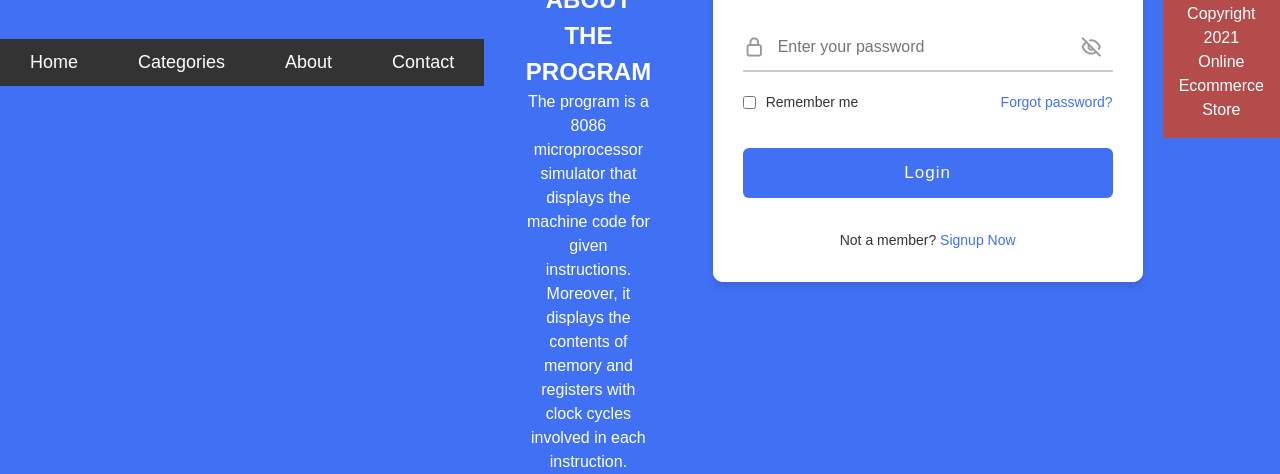
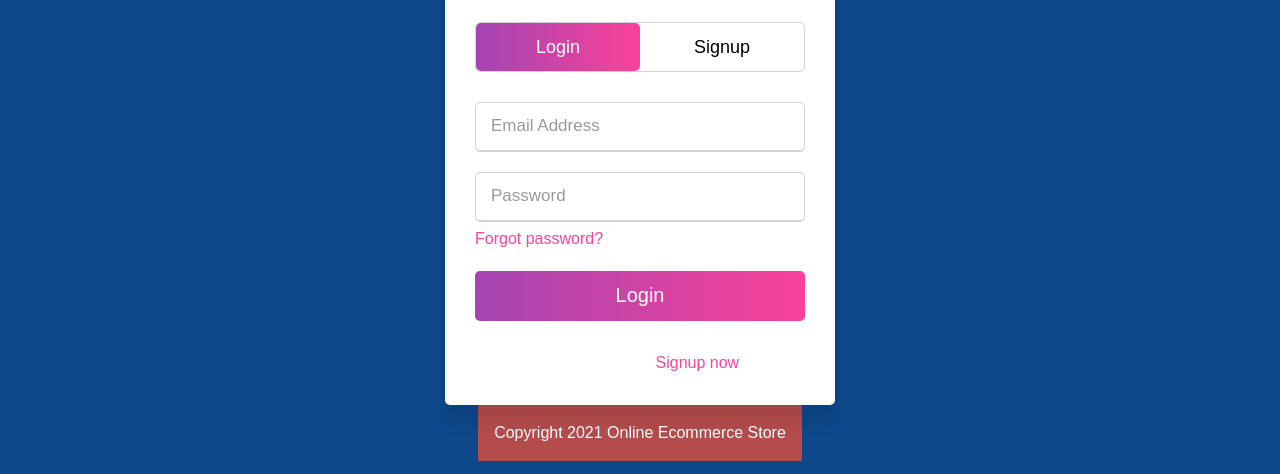
Before and after one commit to mahnoor-zamir/E-CommerceWebsite, a website: page index.html in a window 1280 px wide. Shown: the part 338-812 px from the top of the page. Drawn offline with nearby package versions, Linux system fonts and the light colour scheme.

Commit message:
input section modified

```diff
--- a/index.css
+++ b/index.css
@@ -7,14 +7,18 @@
   /* Set up basic typography */
   body {
     font-family: Arial, sans-serif;
+    place-items: center;
     line-height: 1.5;
+    height: 100vh;
+    align-items: center;
+    justify-content: center;
     position:relative;
-    height: 100vh;
     color: rgb(255, 255, 255);
     background-color: rgb(14, 72, 138);
 
   }
   @import url('https://fonts.googleapis.com/css?family=Encode+Sans+Condensed:400,600');
+
 
   nav {
     display: flex;
@@ -73,195 +77,181 @@
     display: block;
   }
 
+
+  ::selection{
+    background: #fa4299;
+    color: #fff;
+  }
+
   .container-sec{
-    padding-left: 200px;
     display: flex;
     justify-content: center;
+    align-items: center;
+  }
+  .wrapper{
+    overflow: hidden;
+    max-width: 390px;
+    background: #fff;
+    padding: 30px;
+    border-radius: 5px;
+    box-shadow: 0px 15px 20px rgba(0,0,0,0.1);
+  }
+  .wrapper .title-text{
+    display: flex;
+    width: 200%;
+  }
+  .wrapper .title{
+    width: 50%;
+    font-size: 35px;
+    font-weight: 600;
     text-align: center;
-    align-items: center;
-    align-content: center;
+    transition: all 0.6s cubic-bezier(0.68,-0.55,0.265,1.55);
   }
-
-  @import url('https://fonts.googleapis.com/css2?family=Poppins:wght@300;400;500;600;700&display=swap');
-
-  *{
-      margin: 0;
-      padding: 0;
-      box-sizing: border-box;
-      font-family: 'Poppins', sans-serif;
-  }
-
-  body{
-      height: 100vh;
+  .wrapper .slide-controls{
+    position: relative;
     display: flex;
-      align-items: center;
-      justify-content: center;
-      background-color: #4070f4;
-  }
-
-  .container{
-      position: relative;
-      max-width: 430px;
-      width: 100%;
-      background: #fff;
-      border-radius: 10px;
-      box-shadow: 0 5px 10px rgba(0, 0, 0, 0.1);
-      overflow: hidden;
-      margin: 0 20px;
-  }
-
-  .container .forms{
-      display: flex;
-      align-items: center;
-      height: 440px;
-      width: 200%;
-      transition: height 0.2s ease;
-  }
-
-
-  .container .form{
-      width: 50%;
-      padding: 30px;
-      background-color: #fff;
-      transition: margin-left 0.18s ease;
-  }
-
-  .container.active .login{
-      margin-left: -50%;
-      opacity: 0;
-      transition: margin-left 0.18s ease, opacity 0.15s ease;
-  }
-
-  .container .signup{
-      opacity: 0;
-      transition: opacity 0.09s ease;
-  }
-  .container.active .signup{
-      opacity: 1;
-      transition: opacity 0.2s ease;
-  }
-
-  .container.active .forms{
-      height: 600px;
-  }
-  .container .form .title{
-      position: relative;
-      font-size: 27px;
-      font-weight: 600;
-  }
-
-  .form .title::before{
-      content: '';
-      position: absolute;
-      left: 0;
-      bottom: 0;
-      height: 3px;
-      width: 30px;
-      background-color: #4070f4;
-      border-radius: 25px;
-  }
-
-  .form .input-field{
-      position: relative;
     height: 50px;
     width: 100%;
+    overflow: hidden;
+    margin: 30px 0 10px 0;
+    justify-content: space-between;
+    border: 1px solid lightgrey;
+    border-radius: 5px;
+  }
+  .slide-controls .slide{
+    height: 100%;
+    width: 100%;
+    color: #fff;
+    font-size: 18px;
+    font-weight: 500;
+    text-align: center;
+    line-height: 48px;
+    cursor: pointer;
+    z-index: 1;
+    transition: all 0.6s ease;
+  }
+  .slide-controls label.signup{
+    color: #000;
+  }
+  .slide-controls .slider-tab{
+    position: absolute;
+    height: 100%;
+    width: 50%;
+    left: 0;
+    z-index: 0;
+    border-radius: 5px;
+    background: -webkit-linear-gradient(left, #a445b2, #fa4299);
+    transition: all 0.6s cubic-bezier(0.68,-0.55,0.265,1.55);
+  }
+  input[type="radio"]{
+    display: none;
+  }
+  #signup:checked ~ .slider-tab{
+    left: 50%;
+  }
+  #signup:checked ~ label.signup{
+    color: #fff;
+    cursor: default;
+    user-select: none;
+  }
+  #signup:checked ~ label.login{
+    color: #000;
+  }
+  #login:checked ~ label.signup{
+    color: #000;
+  }
+  #login:checked ~ label.login{
+    cursor: default;
+    user-select: none;
+  }
+  .wrapper .form-container{
+    width: 100%;
+    overflow: hidden;
+  }
+  .form-container .form-inner{
+    display: flex;
+    width: 200%;
+  }
+  .form-container .form-inner form{
+    width: 50%;
+    transition: all 0.6s cubic-bezier(0.68,-0.55,0.265,1.55);
+  }
+  .form-inner form .field{
+    height: 50px;
+    width: 100%;
+    margin-top: 20px;
+  }
+  .form-inner form .field input{
+    height: 100%;
+    width: 100%;
+    outline: none;
+    padding-left: 15px;
+    border-radius: 5px;
+    border: 1px solid lightgrey;
+    border-bottom-width: 2px;
+    font-size: 17px;
+    transition: all 0.3s ease;
+  }
+  .form-inner form .field input:focus{
+    border-color: #fc83bb;
+    /* box-shadow: inset 0 0 3px #fb6aae; */
+  }
+  .form-inner form .field input::placeholder{
+    color: #999;
+    transition: all 0.3s ease;
+  }
+  form .field input:focus::placeholder{
+    color: #b3b3b3;
+  }
+  .form-inner form .pass-link{
+    margin-top: 5px;
+  }
+  .form-inner form .signup-link{
+    text-align: center;
     margin-top: 30px;
   }
-
-  .input-field input{
+  .form-inner form .pass-link a,
+  .form-inner form .signup-link a{
+    color: #fa4299;
+    text-decoration: none;
+  }
+  .form-inner form .pass-link a:hover,
+  .form-inner form .signup-link a:hover{
+    text-decoration: underline;
+  }
+  form .btn{
+    height: 50px;
+    width: 100%;
+    border-radius: 5px;
+    position: relative;
+    overflow: hidden;
+  }
+  form .btn .btn-layer{
+    height: 100%;
+    width: 300%;
     position: absolute;
+    left: -100%;
+    background: -webkit-linear-gradient(right, #a445b2, #fa4299, #a445b2, #fa4299);
+    border-radius: 5px;
+    transition: all 0.4s ease;;
+  }
+  form .btn:hover .btn-layer{
+    left: 0;
+  }
+  form .btn input[type="submit"]{
     height: 100%;
     width: 100%;
-      padding: 0 35px;
-      border: none;
-      outline: none;
-      font-size: 16px;
-      border-bottom: 2px solid #ccc;
-      border-top: 2px solid transparent;
-      transition: all 0.2s ease;
-  }
-
-  .input-field input:is(:focus, :valid){
-      border-bottom-color: #4070f4;
-  }
-
-  .input-field i{
-      position: absolute;
-      top: 50%;
-      transform: translateY(-50%);
-      color: #999;
-      font-size: 23px;
-      transition: all 0.2s ease;
-  }
-
-  .input-field input:is(:focus, :valid) ~ i{
-      color: #4070f4;
-  }
-
-  .input-field i.icon{
-      left: 0;
-  }
-  .input-field i.showHidePw{
-      right: 0;
-      cursor: pointer;
-      padding: 10px;
-  }
-
-  .form .checkbox-text{
-      display: flex;
-      align-items: center;
-      justify-content: space-between;
-      margin-top: 20px;
-  }
-
-  .checkbox-text .checkbox-content{
-      display: flex;
-      align-items: center;
-  }
-
-  .checkbox-content input{
-      margin-right: 10px;
-      accent-color: #4070f4;
-  }
-
-  .form .text{
-      color: #333;
-      font-size: 14px;
-  }
-
-  .form a.text{
-      color: #4070f4;
-      text-decoration: none;
-  }
-  .form a:hover{
-      text-decoration: underline;
-  }
-
-  .form .button{
-      margin-top: 35px;
-  }
-
-  .form .button input{
+    z-index: 1;
+    position: relative;
+    background: none;
     border: none;
     color: #fff;
-      font-size: 17px;
+    padding-left: 0;
+    border-radius: 5px;
+    font-size: 20px;
     font-weight: 500;
-      letter-spacing: 1px;
-      border-radius: 6px;
-      background-color: #4070f4;
     cursor: pointer;
-      transition: all 0.3s ease;
   }
-
-  .button input:hover{
-      background-color: #265df2;
-  }
-
-  .form .login-signup{
-      margin-top: 30px;
-      text-align: center;
-  }
-
 
 .description{
   display: flex;
@@ -279,8 +269,6 @@
   text-align: center;
 
 }
-
-
 footer {
   background-color: rgb(180, 76, 76);
   padding: 1em;
--- a/index.html
+++ b/index.html
@@ -3,6 +3,7 @@
 <html>
   <head>
     <meta charset="utf-8">
+    <meta http-equiv="X-UA-Compatible" content="IE=edge">
     <meta name="viewport" content="width=device-width, initial-scale=1.0">
     <title>Online Ecommerce Store</title>
 
@@ -39,90 +40,82 @@
             The program is a 8086 microprocessor simulator that displays the machine code for given instructions. Moreover, it displays the contents of memory and registers with clock cycles involved in each instruction.
           </p>
           </div>
-
         </div>
       </section>
-      <section id="container-sec">
-        <div class="container">
-          <div class="forms">
-              <div class="form login">
-                  <span class="title">Login</span>
-
-                  <form action="#">
-                      <div class="input-field">
-                          <input type="text" placeholder="Enter your email" required>
-                          <i class="uil uil-envelope icon"></i>
+      <section class="container-sec">
+        <div class="wrapper">
+          <div class="title-text">
+             <div class="title login">
+                Login Form
              </div>
-                      <div class="input-field">
-                          <input type="password" class="password" placeholder="Enter your password" required>
-                          <i class="uil uil-lock icon"></i>
-                          <i class="uil uil-eye-slash showHidePw"></i>
+             <div class="title signup">
+                Signup Form
              </div>
-
-                      <div class="checkbox-text">
-                          <div class="checkbox-content">
-                              <input type="checkbox" id="logCheck">
-                              <label for="logCheck" class="text">Remember me</label>
           </div>
-
-                          <a href="#" class="text">Forgot password?</a>
+          <div class="form-container">
+             <div class="slide-controls">
+                <input type="radio" name="slide" id="login" checked>
+                <input type="radio" name="slide" id="signup">
+                <label for="login" class="slide login">Login</label>
+                <label for="signup" class="slide signup">Signup</label>
+                <div class="slider-tab"></div>
              </div>
-
-                      <div class="input-field button">
-                          <input type="button" value="Login">
+             <div class="form-inner">
+                <form action="#" class="login">
+                   <div class="field">
+                      <input type="text" placeholder="Email Address" required>
+                   </div>
+                   <div class="field">
+                      <input type="password" placeholder="Password" required>
+                   </div>
+                   <div class="pass-link">
+                      <a href="#">Forgot password?</a>
+                   </div>
+                   <div class="field btn">
+                      <div class="btn-layer"></div>
+                      <input type="submit" value="Login">
+                   </div>
+                   <div class="signup-link">
+                      Not a member? <a href="">Signup now</a>
                    </div>
                 </form>
-
-                  <div class="login-signup">
-                      <span class="text">Not a member?
-                          <a href="#" class="text signup-link">Signup Now</a>
-                      </span>
+                <form action="#" class="signup">
+                   <div class="field">
+                      <input type="text" placeholder="Email Address" required>
                    </div>
+                   <div class="field">
+                      <input type="password" placeholder="Password" required>
                    </div>
-
-              <!-- Registration Form -->
-              <div class="form signup">
-                  <span class="title">Registration</span>
-
-                  <form action="#">
-                      <div class="input-field">
-                          <input type="text" placeholder="Enter your name" required>
-                          <i class="uil uil-user"></i>
+                   <div class="field">
+                      <input type="password" placeholder="Confirm password" required>
                    </div>
-                      <div class="input-field">
-                          <input type="text" placeholder="Enter your email" required>
-                          <i class="uil uil-envelope icon"></i>
-                      </div>
-                      <div class="input-field">
-                          <input type="password" class="password" placeholder="Create a password" required>
-                          <i class="uil uil-lock icon"></i>
-                      </div>
-                      <div class="input-field">
-                          <input type="password" class="password" placeholder="Confirm a password" required>
-                          <i class="uil uil-lock icon"></i>
-                          <i class="uil uil-eye-slash showHidePw"></i>
-                      </div>
-
-                      <div class="checkbox-text">
-                          <div class="checkbox-content">
-                              <input type="checkbox" id="termCon">
-                              <label for="termCon" class="text">I accepted all terms and conditions</label>
-                          </div>
-                      </div>
-
-                      <div class="input-field button">
-                          <input type="button" value="Signup">
+                   <div class="field btn">
+                      <div class="btn-layer"></div>
+                      <input type="submit" value="Signup">
                    </div>
                 </form>
-
-                  <div class="login-signup">
-                      <span class="text">Already a member?
-                          <a href="#" class="text login-link">Login Now</a>
-                      </span>
              </div>
           </div>
        </div>
-      </div>
+       <script>
+          const loginText = document.querySelector(".title-text .login");
+          const loginForm = document.querySelector("form.login");
+          const loginBtn = document.querySelector("label.login");
+          const signupBtn = document.querySelector("label.signup");
+          const signupLink = document.querySelector("form .signup-link a");
+          signupBtn.onclick = (()=>{
+            loginForm.style.marginLeft = "-50%";
+            loginText.style.marginLeft = "-50%";
+          });
+          loginBtn.onclick = (()=>{
+            loginForm.style.marginLeft = "0%";
+            loginText.style.marginLeft = "0%";
+          });
+          signupLink.onclick = (()=>{
+            signupBtn.click();
+            return false;
+          });
+       </script>
       </section>
       <footer>
         <p>Copyright 2021 Online Ecommerce Store</p>
```
Also changed, not shown: main.js (deleted, +0 -171 lines). Lines whose indentation alone changed are shown as unchanged.
